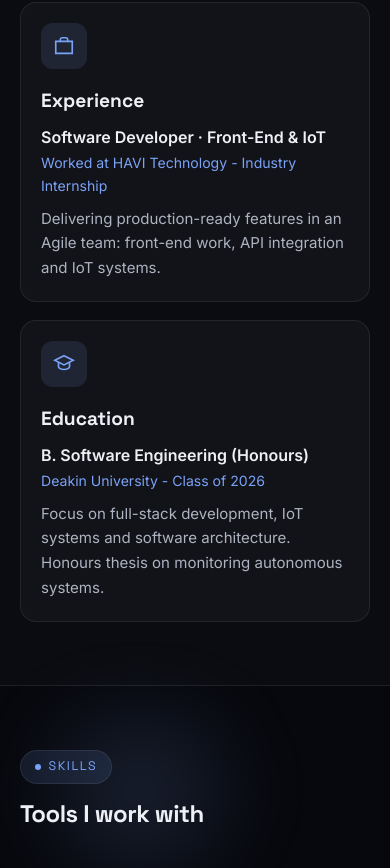
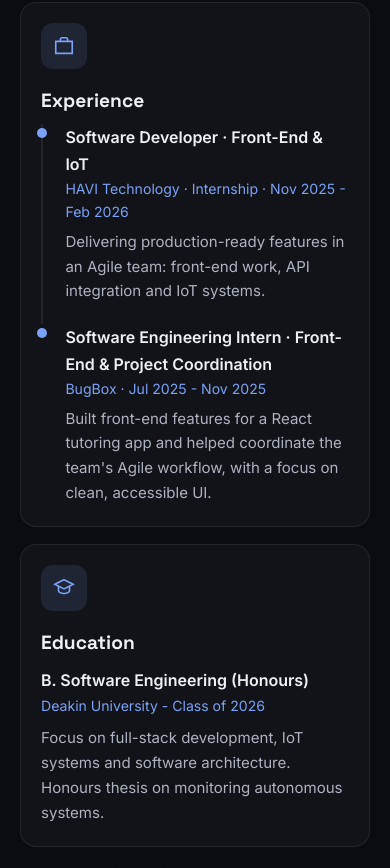
Before and after one commit to Dmatt547/Personal-Website, a website: page index.html in a window 390 px wide. Shown: the part 1800-2668 px from the top of the page. Drawn offline with Linux system fonts and the light colour scheme.

Commit message:
Enhance experience section with a timeline format and add new roles; update media query comments for consistency; refine fade-in animation comment

```diff
--- a/index.html
+++ b/index.html
@@ -226,9 +226,20 @@
               <svg viewBox="0 0 24 24" width="22" height="22" fill="none" stroke="currentColor" stroke-width="1.8"><path d="M3 7h18v13H3z"/><path d="M8 7V5a2 2 0 0 1 2-2h4a2 2 0 0 1 2 2v2" stroke-linecap="round"/></svg>
             </div>
             <h3>Experience</h3>
-            <p class="info-card__role">Software Developer · Front-End &amp; IoT</p>
-            <p class="info-card__meta">Worked at HAVI Technology - Industry Internship</p>
-            <p>Delivering production-ready features in an Agile team: front-end work, API integration and IoT systems.</p>
+
+            <!-- Timeline of roles, newest first. Add more by copying a .timeline__item. -->
+            <ol class="timeline">
+              <li class="timeline__item">
+                <p class="timeline__role">Software Developer · Front-End &amp; IoT</p>
+                <p class="timeline__meta">HAVI Technology · Internship · Nov 2025 - Feb 2026</p>
+                <p class="timeline__desc">Delivering production-ready features in an Agile team: front-end work, API integration and IoT systems.</p>
+              </li>
+              <li class="timeline__item">
+                <p class="timeline__role">Software Engineering Intern · Front-End &amp; Project Coordination</p>
+                <p class="timeline__meta">BugBox · Jul 2025 - Nov 2025</p>
+                <p class="timeline__desc">Built front-end features for a React tutoring app and helped coordinate the team's Agile workflow, with a focus on clean, accessible UI.</p>
+              </li>
+            </ol>
           </article>
 
           <article class="info-card reveal reveal--right">
@@ -763,7 +774,7 @@
         <div class="thesis__meta">
           <div>
             <span class="thesis__meta-label">Approach &amp; tools</span>
-            <p>Prometheus for metrics collection (planned), with a possible experiment using DJI Tello drones to gather real telemetry.</p>
+            <p>Prometheus for metrics collection (planned), with an experiment using DJI Tello drones to gather real telemetry.</p>
           </div>
           <div>
             <span class="thesis__meta-label">Status</span>
--- a/style.css
+++ b/style.css
@@ -368,7 +368,7 @@ section {
   animation: underline-slide-in 0.6s ease-out 0.2s backwards;
 }
 
-/* Removed teal glow — simple fade in to match blue colour scheme */
+/* Removed teal glow - simple fade in to match blue colour scheme */
 @keyframes fade-in {
   from { opacity: 0; }
   to   { opacity: 1; }
--- a/styles.css
+++ b/styles.css
@@ -470,6 +470,27 @@ img { display: block; max-width: 100%; }
 .info-card__meta { font-size: 0.88rem; color: var(--accent); margin-bottom: 0.6rem; }
 .info-card p:last-child { color: var(--text-soft); font-size: 0.94rem; }
 
+/* Timeline: a vertical list of roles inside one card. Scales as roles are added. */
+.timeline { list-style: none; margin: 0.4rem 0 0; padding: 0; }
+.timeline__item {
+  position: relative;
+  padding: 0 0 1.25rem 1.4rem;
+  border-left: 2px solid var(--border);
+}
+.timeline__item:last-child { padding-bottom: 0; border-left-color: transparent; }
+.timeline__item::before {
+  content: "";
+  position: absolute;
+  left: -6px; top: 4px;
+  width: 10px; height: 10px;
+  border-radius: 50%;
+  background: var(--accent);
+  box-shadow: 0 0 0 4px var(--grad-soft);
+}
+.timeline__role { font-weight: 600; color: var(--text); }
+.timeline__meta { font-size: 0.88rem; color: var(--accent); margin-bottom: 0.4rem; }
+.timeline__desc { color: var(--text-soft); font-size: 0.94rem; }
+
 
 /* ============================================================
    9. SKILLS
```
Also changed, not shown: mediaqueries.css (+8 -8 lines).
